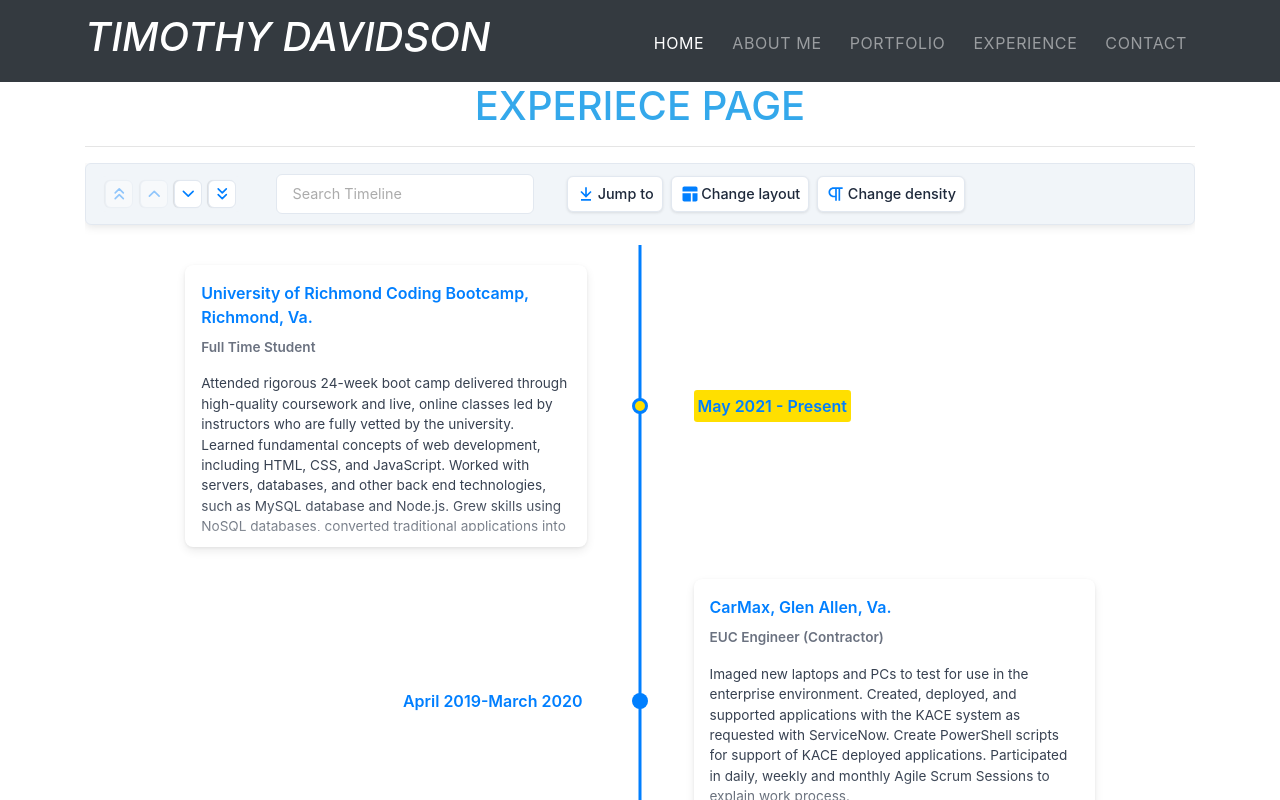
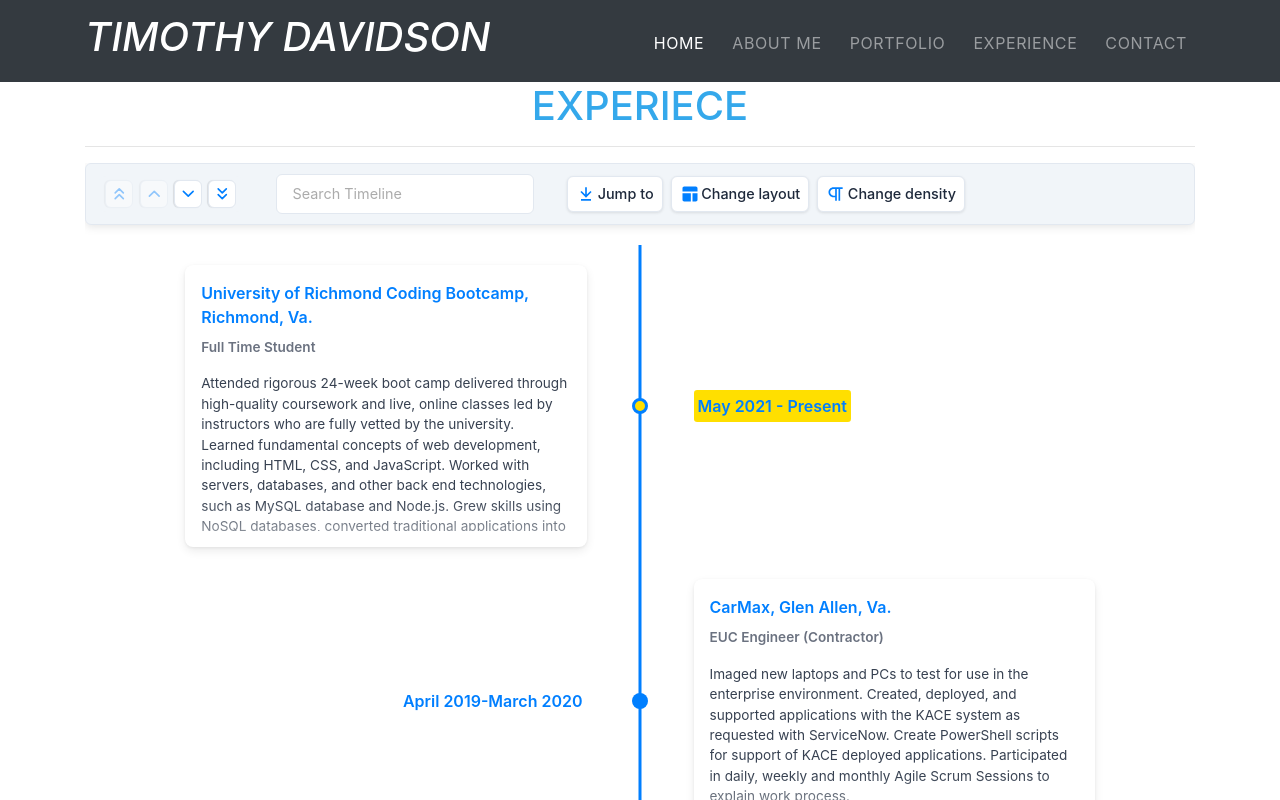
Before and after one commit to timdavidson2/react-portfolio, a React (Create React App) app in the folder portfolio/: page /experience in a window 1280 px wide. Shown: the top 800 px of the page. Built offline with nearby package versions, Linux system fonts and the light colour scheme; a web font is replaced by a local one.

Commit message:
update experience page

```diff
--- a/portfolio/src/pages/Experience.js
+++ b/portfolio/src/pages/Experience.js
@@ -60,7 +60,7 @@ const Experience = () => {
   return (
     <>
       <div className="container experience-wrapper">
-        <h1 className="experience-heading">experiece page</h1>
+        <h1 className="experience-heading">experiece</h1>
         <hr />
         <div style={{ width: "100%", height: "100%" }}>
           <Chrono items={items} enableOutline mode="VERTICAL_ALTERNATING" />
```
